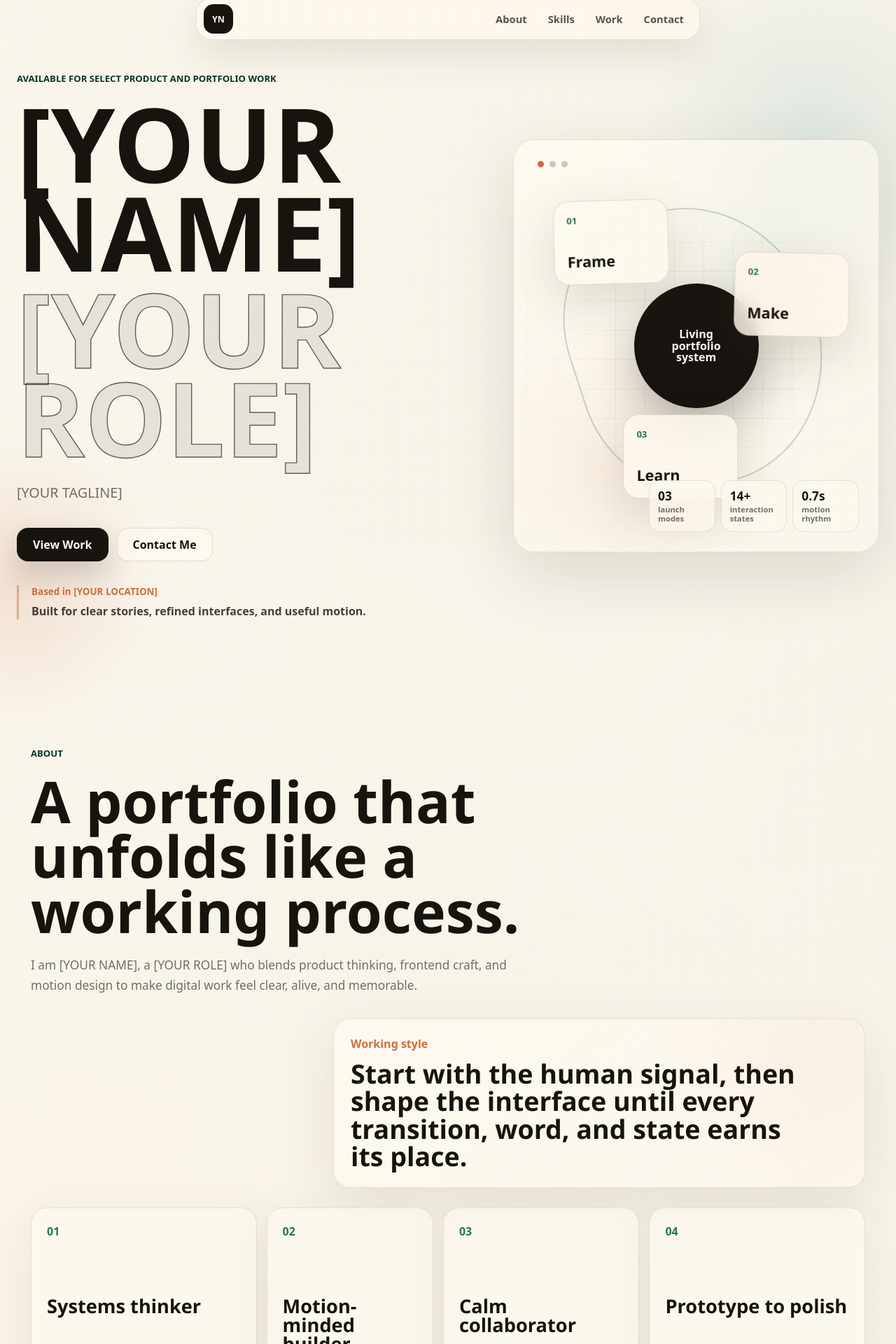
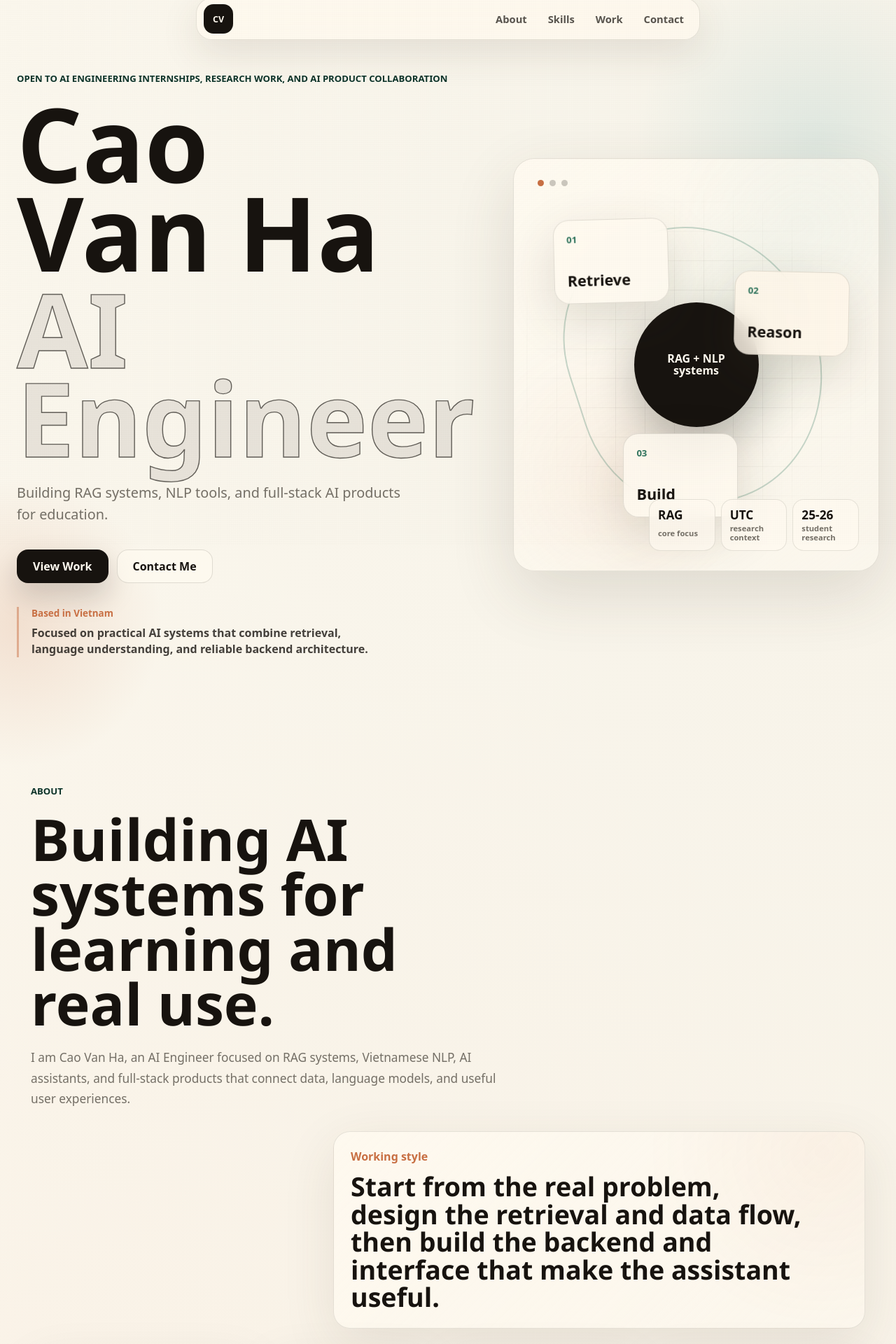
Before and after one commit to CaoRIV/portfolio, a React (Vite) app: page / in a window 1280 px wide. Shown: the part 21-1941 px from the top of the page at 70% size. Built offline with nearby package versions, Linux system fonts and the light colour scheme.

Commit message:
feat: add initial personalized portfolio content

```diff
--- a/src/main.jsx
+++ b/src/main.jsx
@@ -5,83 +5,67 @@ import { motion, useReducedMotion, useScroll, useTransform } from "framer-motion
 import "./styles.css";
 
 const profile = {
-  name: "[YOUR NAME]",
-  role: "[YOUR ROLE]",
-  tagline: "[YOUR TAGLINE]",
-  location: "[YOUR LOCATION]",
-  email: "[YOUR EMAIL]",
-  availability: "Available for select product and portfolio work",
+  name: "Cao Van Ha",
+  role: "AI Engineer",
+  tagline: "Building RAG systems, NLP tools, and full-stack AI products for education.",
+  location: "Vietnam",
+  email: "caov77029@gmail.com",
+  availability: "Open to AI engineering internships, research work, and AI product collaboration",
   metrics: [
-    { value: "03", label: "launch modes" },
-    { value: "14+", label: "interaction states" },
-    { value: "0.7s", label: "motion rhythm" }
+    { value: "RAG", label: "core focus" },
+    { value: "UTC", label: "research context" },
+    { value: "25-26", label: "student research" }
   ],
   socials: [
-    { label: "GitHub", href: "#" },
-    { label: "LinkedIn", href: "#" },
-    { label: "Social", href: "#" }
+    { label: "GitHub", href: "https://github.com/CaoRIV" },
+    { label: "X", href: "https://x.com/Cao744604355049" }
   ],
   traits: [
-    "Systems thinker",
-    "Motion-minded builder",
-    "Calm collaborator",
-    "Prototype to polish"
+    "RAG-focused builder",
+    "NLP problem solver",
+    "Full-stack developer",
+    "Research-minded learner"
   ],
   skills: [
     {
-      group: "Product",
-      items: ["Discovery", "UX strategy", "Story mapping", "Design systems"]
+      group: "AI & Data",
+      items: ["RAG Systems", "LLM Integration", "PhoBERT", "TF-IDF", "Data Mining", "Sentiment Analysis"]
     },
     {
-      group: "Frontend",
-      items: ["React", "Next.js", "Animation", "Accessibility"]
+      group: "Full-stack",
+      items: ["FastAPI", "Next.js", "React", "Node.js", "WebSocket", "TypeScript"]
     },
     {
-      group: "Craft",
-      items: ["Micro-interactions", "Performance", "Visual QA", "Responsive UI"]
+      group: "Tools",
+      items: ["Python", "Docker", "Redis", "PostgreSQL", "Git", "VS Code"]
     }
   ],
   projects: [
     {
-      title: "[PROJECT ONE]",
+      title: "IT Smart Assistant",
       description:
-        "An immersive launch experience that turns product complexity into a clear, tactile scroll story.",
-      stack: "React, Framer Motion, CMS",
-      role: "Lead design engineer",
-      href: "#"
-    },
-    {
-      title: "[PROJECT TWO]",
-      description:
-        "A polished analytics workspace with fast interactions, focused hierarchy, and delightful state transitions.",
-      stack: "Next.js, TypeScript, API design",
-      role: "Frontend architect",
-      href: "#"
-    },
-    {
-      title: "[PROJECT THREE]",
-      description:
-        "A brand-forward portfolio system built around editorial pacing, reusable content blocks, and smooth reveals.",
-      stack: "React, CSS, Motion",
-      role: "Creative developer",
-      href: "#"
+        "Developing an AI assistant to support lecturers and students at the Faculty of Information Technology for Student Scientific Research 2025-2026 at UTC.",
+      stack: "Chatbot AI, RAG architecture, backend development",
+      role: "Backend and RAG architecture developer",
+      href: "https://github.com/CaoRIV/IT-Smart-Assistant",
+      linkLabel: "GitHub"
     }
   ],
   timeline: [
     {
-      year: "2026",
-      title: "[CURRENT ROLE]",
-      body: "Designing and shipping thoughtful digital experiences with a focus on story, interaction, and performance."
+      year: "Year 3",
+      title: "Started learning AI",
+      body: "Focused on AI engineering foundations, natural language processing, LLM integration, and building practical systems around real user needs."
     },
     {
-      year: "2024",
-      title: "[MILESTONE]",
-      body: "Led a cross-functional project from early concept through launch, turning ambiguity into a confident product."
+      year: "2025-26",
+      title: "IT Smart Assistant research project",
+      body: "Developing backend services and RAG architecture for an AI assistant that supports lecturers and students at UTC's Faculty of Information Technology."
     },
     {
-      year: "2022",
-      title: "[EDUCATION OR EXPERIENCE]",
-      body: "Built the foundation across engineering, design craft, research, and communication."
+      year: "Now",
+      title: "Current focus",
+      body: "Exploring AI and LLM integration, educational technology, Vietnamese NLP, sentiment analysis, full-stack development, and data engineering."
     }
   ]
 };
@@ -184,7 +168,7 @@ function Hero({ reduceMotion }) {
           </motion.div>
           <motion.div className="hero-note" variants={fadeUp}>
             <span>Based in {profile.location}</span>
-            <strong>Built for clear stories, refined interfaces, and useful motion.</strong>
+            <strong>Focused on practical AI systems that combine retrieval, language understanding, and reliable backend architecture.</strong>
           </motion.div>
         </motion.div>
 
@@ -206,7 +190,7 @@ function Hero({ reduceMotion }) {
             transition={{ duration: 8, repeat: Infinity, ease: "easeInOut" }}
           >
             <span>01</span>
-            <strong>Frame</strong>
+            <strong>Retrieve</strong>
           </motion.div>
           <motion.div
             className="stage-card stage-card-b"
@@ -214,7 +198,7 @@ function Hero({ reduceMotion }) {
             transition={{ duration: 9, repeat: Infinity, ease: "easeInOut" }}
           >
             <span>02</span>
-            <strong>Make</strong>
+            <strong>Reason</strong>
           </motion.div>
           <motion.div
             className="stage-card stage-card-c"
@@ -222,7 +206,7 @@ function Hero({ reduceMotion }) {
             transition={{ duration: 7, repeat: Infinity, ease: "easeInOut" }}
           >
             <span>03</span>
-            <strong>Learn</strong>
+            <strong>Build</strong>
           </motion.div>
           <div className="stage-path" />
           <div className="stage-map">
@@ -234,7 +218,7 @@ function Hero({ reduceMotion }) {
             ))}
           </div>
           <div className="stage-core">
-            <span>Living portfolio system</span>
+            <span>RAG + NLP systems</span>
           </div>
         </motion.div>
       </div>
@@ -261,8 +245,8 @@ function SectionIntro({ label, title, children }) {
 function About() {
   return (
     <section id="about" className="content-section about-section">
-      <SectionIntro label="About" title="A portfolio that unfolds like a working process.">
-        I am {profile.name}, a {profile.role} who blends product thinking, frontend craft, and motion design to make digital work feel clear, alive, and memorable.
+      <SectionIntro label="About" title="Building AI systems for learning and real use.">
+        I am {profile.name}, an {profile.role} focused on RAG systems, Vietnamese NLP, AI assistants, and full-stack products that connect data, language models, and useful user experiences.
       </SectionIntro>
       <motion.div
         className="about-note"
@@ -272,7 +256,7 @@ function About() {
         variants={fadeUp}
       >
         <p>Working style</p>
-        <strong>Start with the human signal, then shape the interface until every transition, word, and state earns its place.</strong>
+        <strong>Start from the real problem, design the retrieval and data flow, then build the backend and interface that make the assistant useful.</strong>
       </motion.div>
       <div className="trait-grid">
         {profile.traits.map((trait, index) => (
@@ -297,8 +281,8 @@ function About() {
 function Skills() {
   return (
     <section id="skills" className="content-section skills-section">
-      <SectionIntro label="Skills" title="A connected skill system, not a checklist.">
-        The work moves across strategy, interface systems, code, and motion so ideas can travel from rough sketch to polished launch.
+      <SectionIntro label="Skills" title="AI, data, and full-stack tools working together.">
+        My skill set connects AI/ML, natural language processing, backend development, real-time applications, and modern frontend stacks.
       </SectionIntro>
       <div className="skill-map">
         {profile.skills.map((skill, index) => (
@@ -326,8 +310,8 @@ function Skills() {
 function Projects() {
   return (
     <section id="projects" className="content-section projects-section">
-      <SectionIntro label="Work" title="Featured projects with room for story and texture.">
-        Replace these project placeholders with your strongest case studies, live links, and measurable outcomes.
+      <SectionIntro label="Work" title="Featured AI work with research context.">
+        A selected project focused on educational technology, retrieval-augmented generation, and practical assistant workflows.
       </SectionIntro>
       <div className="project-stack">
         {profile.projects.map((project, index) => (
@@ -354,7 +338,9 @@ function Projects() {
                 {project.href === "#" ? (
                   <span className="project-link is-disabled">Case study soon</span>
                 ) : (
-                  <a className="project-link" href={project.href}>Project link</a>
+                  <a className="project-link" href={project.href} target="_blank" rel="noreferrer">
+                    {project.linkLabel || "Project link"}
+                  </a>
                 )}
               </div>
             </div>
@@ -368,8 +354,8 @@ function Projects() {
 function Timeline() {
   return (
     <section className="content-section timeline-section">
-      <SectionIntro label="Timeline" title="Milestones that shaped the way I build.">
-        A focused path through education, work, launches, and the moments that sharpened the craft.
+      <SectionIntro label="Timeline" title="The path into AI engineering.">
+        A focused path through AI learning, research work, and applied projects in NLP, RAG, and full-stack development.
       </SectionIntro>
       <div className="timeline">
         {profile.timeline.map((item, index) => (
@@ -398,7 +384,7 @@ function Contact() {
 
   const handleSubmit = (event) => {
     event.preventDefault();
-    setStatus("Message drafted. Replace this with your email or form service when you connect the site.");
+    setStatus("Thanks for the message. You can also reach me directly by email.");
   };
 
   return (
@@ -411,9 +397,9 @@ function Contact() {
         transition={{ duration: 0.8, ease: [0.22, 1, 0.36, 1] }}
       >
         <p className="section-label">Contact</p>
-        <h2>Have a story worth shaping into something people can use?</h2>
+        <h2>Want to build an AI assistant or data-driven product?</h2>
         <p>
-          I am open to thoughtful collaborations, design engineering roles, and polished product work that needs both clarity and feeling.
+          I am open to AI engineering internships, research collaboration, and projects around RAG systems, NLP, educational technology, and full-stack AI products.
         </p>
         <form className="contact-form" onSubmit={handleSubmit}>
           <label>
@@ -439,7 +425,7 @@ function Contact() {
             social.href === "#" ? (
               <span className="contact-link is-disabled" key={social.label}>{social.label}</span>
             ) : (
-              <a href={social.href} key={social.label}>
+              <a href={social.href} key={social.label} target="_blank" rel="noreferrer">
                 {social.label}
               </a>
             )
```
Also changed, not shown: index.html (+2 -2 lines), 1 other file (tests, documents, lock files or other folders).
